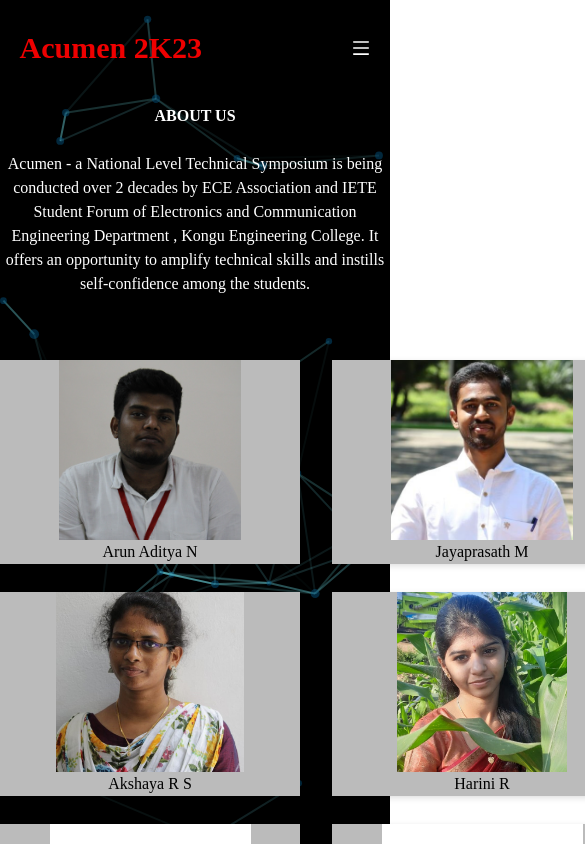
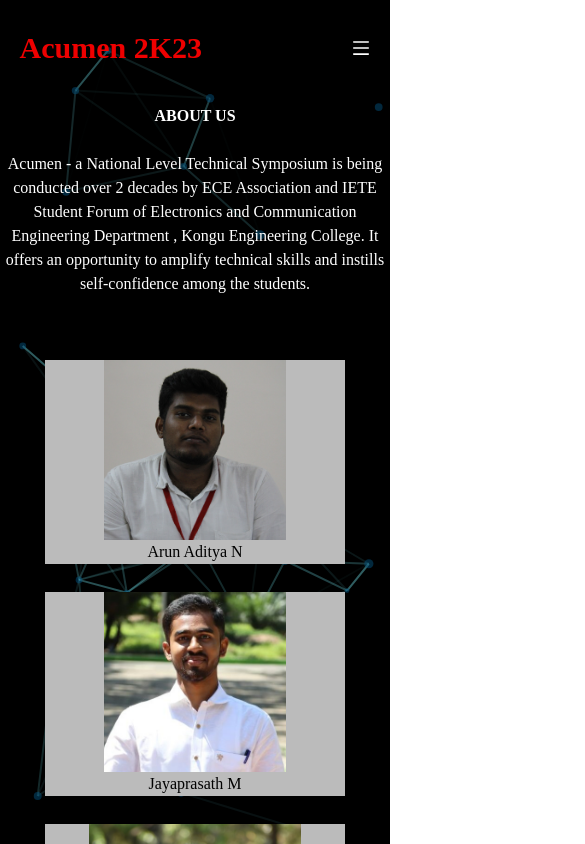
Before and after one commit to sujitbalasubramanian/acumen, a React (Create React App) app: page /about in a window 390 px wide. Shown: the top 844 px of the page, 585 px wide, since content can reach past the window. Built offline with nearby package versions, Linux system fonts and the light colour scheme.

Commit message:
office barears responsive checked

```diff
--- a/src/styles/card.css
+++ b/src/styles/card.css
@@ -8,8 +8,9 @@
 .cards{
     display: flex;
     gap: 2rem;
-    column-gap: 0rem;
+    /* column-gap: 0rem; */
     align-items: center;
+    /* max-width: 1440px; */
     justify-content: space-around;
     flex-wrap: wrap;
 }
@@ -18,6 +19,8 @@
     flex-direction: row;
     gap: 2rem;
     align-items: center;
+    flex-wrap: wrap;
+    /* max-width: 1440px; */
     justify-content: space-around;
 }
 .flip-card-front>img{
```
